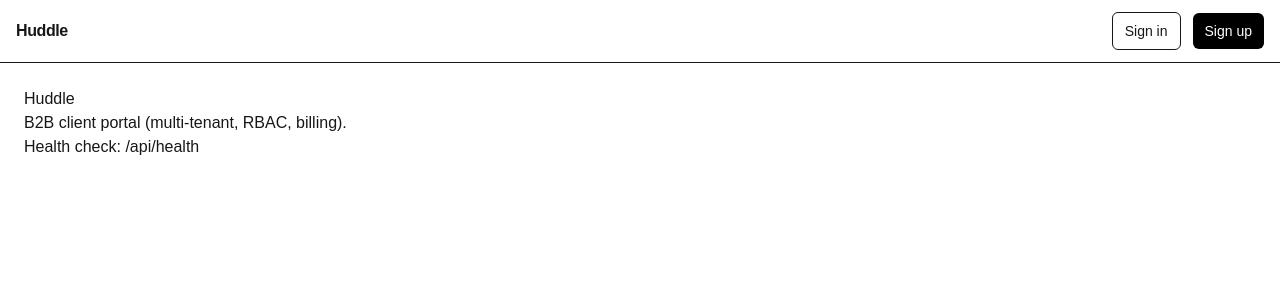
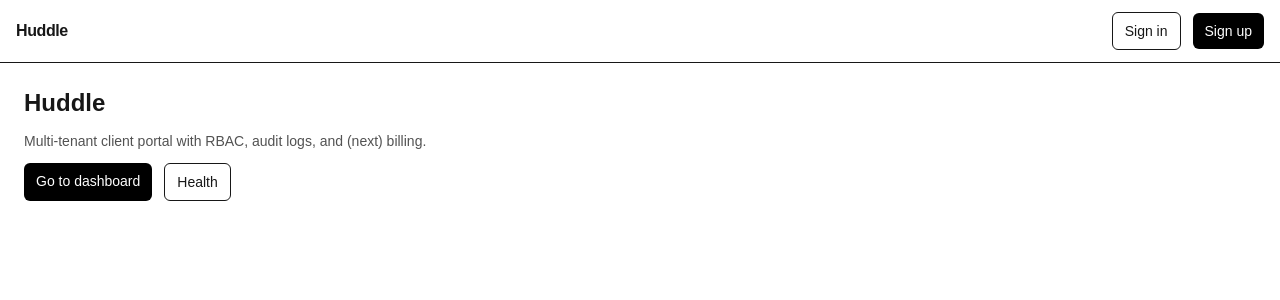
Before and after one commit to akleel/Huddle, a Next.js app: page / in a window 1280 px wide. Shown: the top 300 px of the page. Built offline with nearby package versions, Linux system fonts and the light colour scheme; no server answers.

Commit message:
chore(marketing): polish landing page

```diff
--- a/app/(marketing)/page.tsx
+++ b/app/(marketing)/page.tsx
@@ -1,13 +1,22 @@
+import Link from "next/link";
 import { appConfig } from "@/config/app";
 
-export default function MarketingPage(): JSX.Element {
+export default function MarketingPage() {
   return (
-    <main style={{ padding: 24 }}>
-      <h1>{appConfig.name}</h1>
-      <p>B2B client portal (multi-tenant, RBAC, billing).</p>
-      <p>
-        Health check: <a href="/api/health">/api/health</a>
+    <main className="space-y-3 p-6">
+      <h1 className="text-2xl font-semibold">{appConfig.name}</h1>
+      <p className="text-sm text-neutral-600">
+        Multi-tenant client portal with RBAC, audit logs, and (next) billing.
       </p>
+
+      <div className="flex gap-3">
+        <Link href="/dashboard" className="rounded-md bg-black px-3 py-2 text-sm text-white">
+          Go to dashboard
+        </Link>
+        <a href="/api/health" className="rounded-md border px-3 py-2 text-sm">
+          Health
+        </a>
+      </div>
     </main>
   );
 }
```
